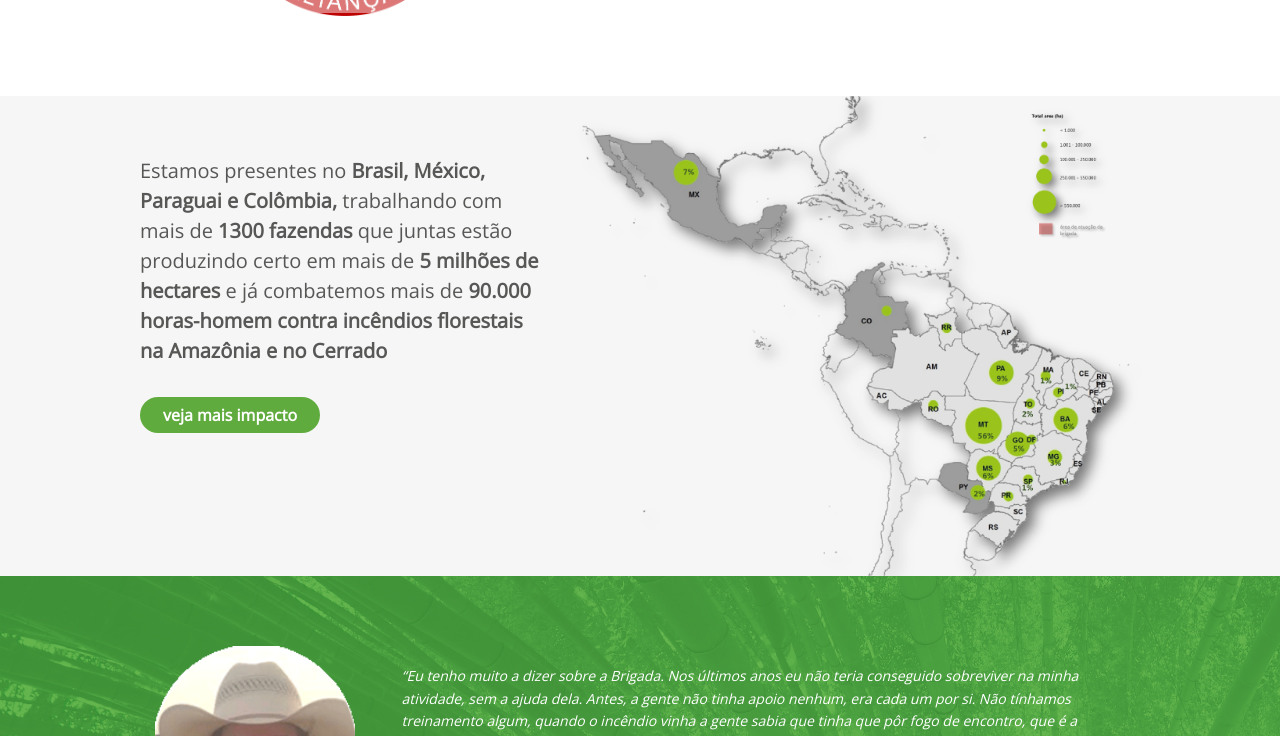
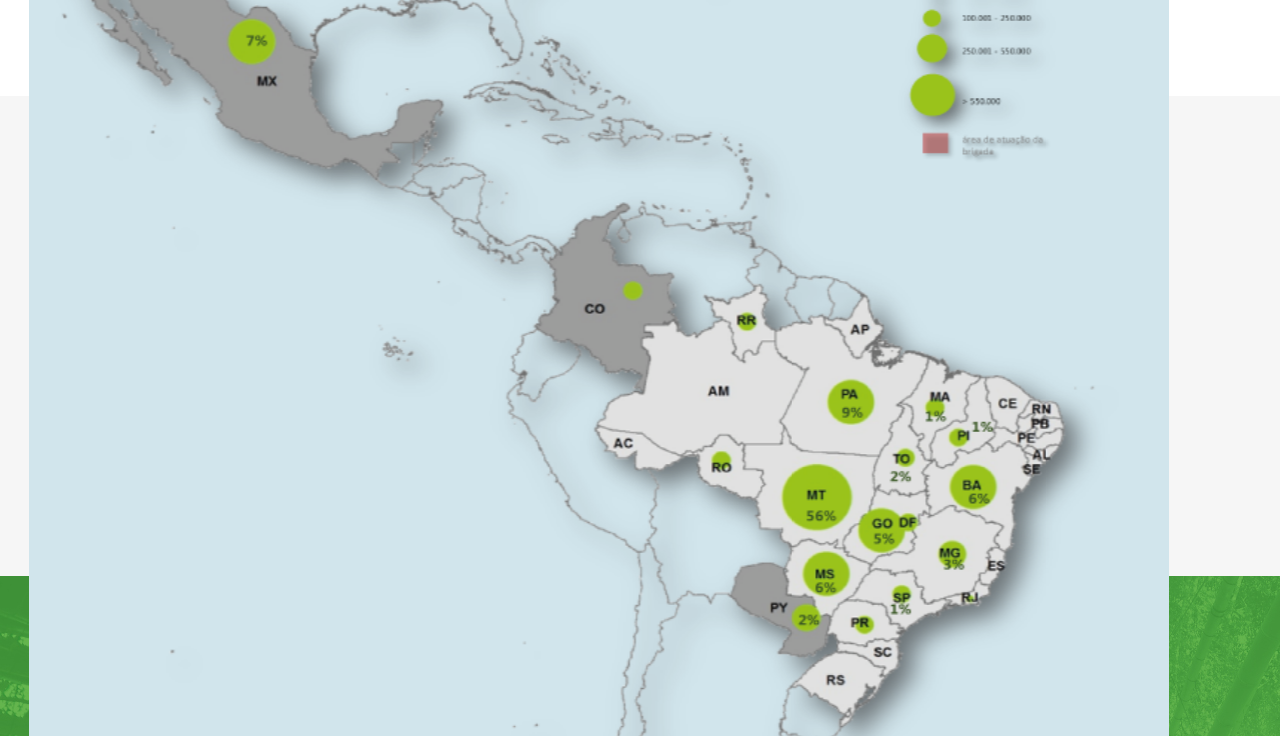
Before and after one commit to natalyapeixoto/terra, a plain HTML site: page index.html in a window 1280 px wide. In both pictures the pointer is over the picture 868 px from the left and 1740 px from the top of the page. Shown: the part 1404-2140 px from the top of the page. Drawn offline with nearby package versions, Linux system fonts and the light colour scheme.

```diff
--- a/css/style.css
+++ b/css/style.css
@@ -188,7 +188,7 @@
 
 /*IMPACT*/
 .home__impact_at {
-  background-color: var(--background-grey)
+  background-color: var(--background-grey);
 }
 
 .home__impact_at p {
@@ -200,6 +200,16 @@
   width: 80vh;
   height: 60vh;
   object-fit: fill;
+}
+
+.home__impact_at img:hover {
+  transform: scale(1.9, 1.8);
+  transform-origin: right;
+  z-index: 9999;
+  background-color: rgb(209, 229, 236);
+  border-radius: 5px;
+  transition: all 0.8s;
+  cursor: pointer;
 }
 
 .home__impact__row_at {
```
